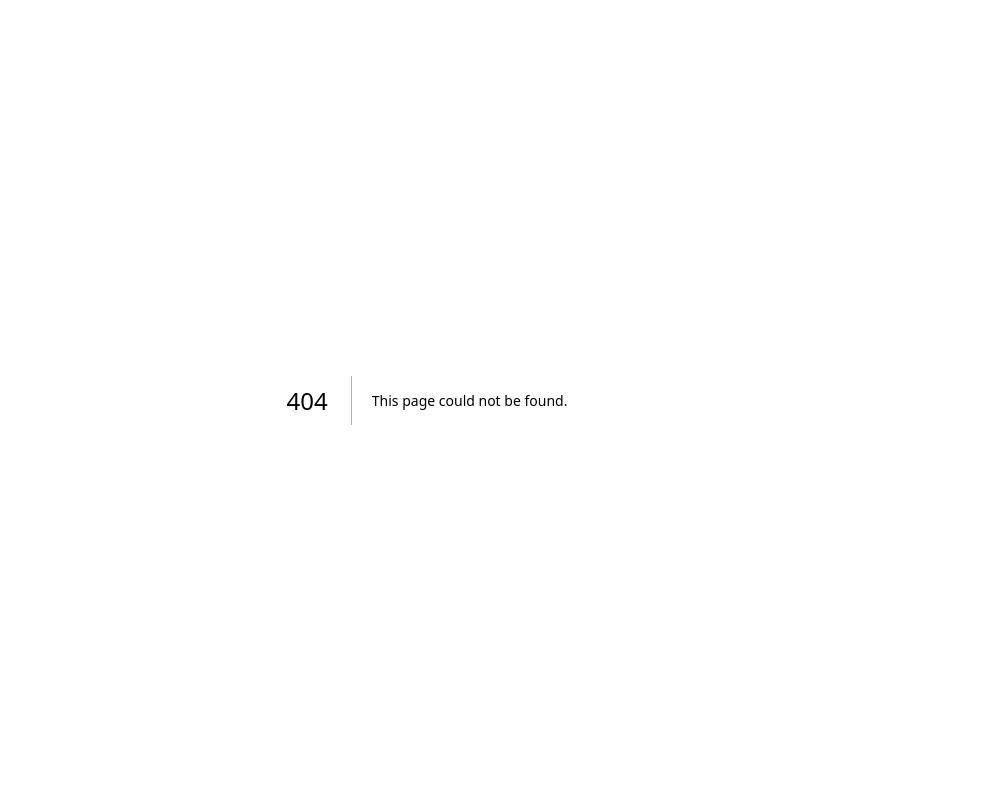
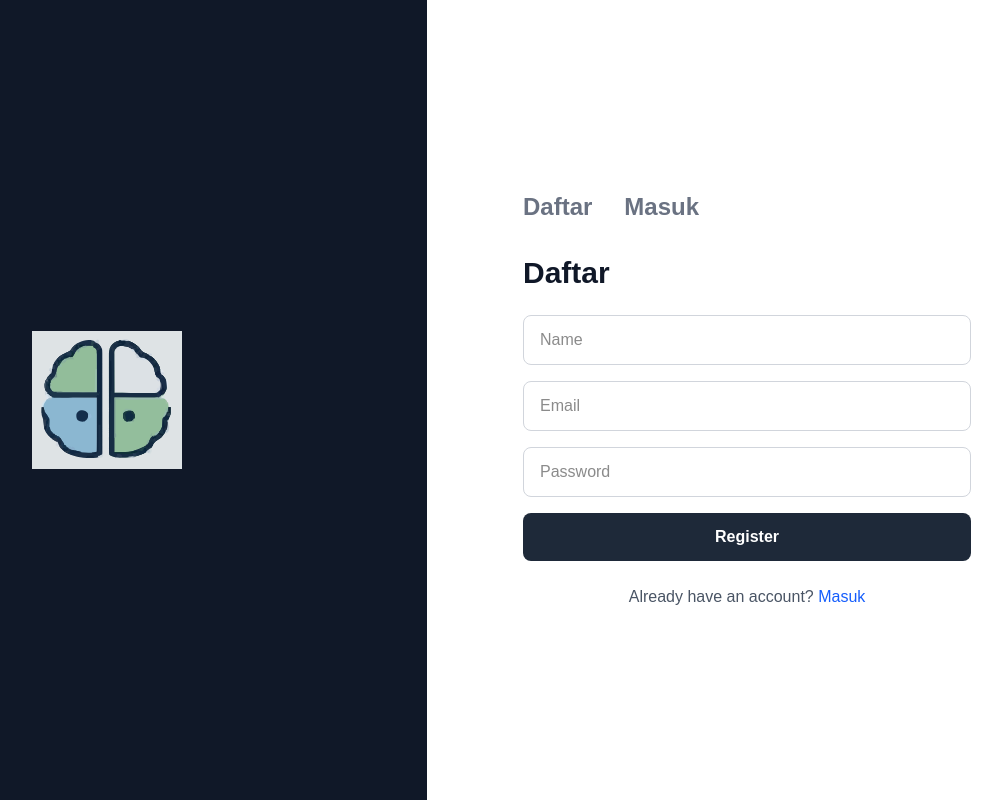
Before and after one commit to leentasan/Neuroflash, a Next.js app in the folder frontend/: page /signup in a window 1280 px wide. Before the commit this address had no page. Shown: the whole page, without its empty margins (213-1215 px from the left). Built offline with nearby package versions, Linux system fonts and the light colour scheme.

Commit message:
signup page

```diff
--- /dev/null
+++ b/frontend/src/app/(auth)/signup/page.tsx
@@ -0,0 +1,116 @@
+// src/app/(auth)/signup/page.tsx
+'use client';
+
+import { useState } from 'react';
+import { useRouter } from 'next/navigation';
+import { supabase } from '../../../lib/supabaseClient'; // Adjust path if necessary
+import Link from 'next/link';
+
+export default function SignupPage() {
+  const [name, setName] = useState(''); // "Name" field from Figma
+  const [email, setEmail] = useState('');
+  const [password, setPassword] = useState('');
+  const [loading, setLoading] = useState(false);
+  const [error, setError] = useState<string | null>(null);
+  const [message, setMessage] = useState<string | null>(null); // For success messages
+  const router = useRouter();
+
+  const handleSignup = async (e: React.FormEvent) => {
+    e.preventDefault();
+    setLoading(true);
+    setError(null);
+    setMessage(null);
+
+    try {
+      const { data, error: signUpError } = await supabase.auth.signUp({
+        email,
+        password,
+        // If you want to pass 'name' to Supabase, you'd use options.data,
+        // but your backend currently only uses email/password for auth.signUp.
+        // The 'name' would typically be stored in your custom 'User' table
+        // after successful auth.signUp if your backend allowed it.
+      });
+
+      if (signUpError) {
+        setError(signUpError.message);
+      } else if (data.user && data.session) {
+        setMessage('Sign up successful! Redirecting to dashboard...');
+        router.push('/dashboard'); // Redirect to dashboard if session immediately available
+      } else {
+        // This case handles when email confirmation is required but no session is returned immediately
+        setMessage('Sign up successful! Please check your email for a verification link.');
+        // Optionally redirect to a confirmation message page or login
+        // router.push('/login?message=check_email');
+      }
+    } catch (err: unknown) {
+      if (err instanceof Error) {
+        setError(err.message || 'An unexpected error occurred during signup.');
+      } else {
+        setError('An unexpected error occurred during signup.');
+      }
+      console.error('Signup error:', err);
+    } finally {
+      setLoading(false);
+    }
+  };
+
+  return (
+    <div className="flex flex-col">
+      <h1 className="text-3xl font-bold mb-6 text-gray-900">Daftar</h1> {/* Signup Title */}
+      <form onSubmit={handleSignup} className="space-y-4">
+        <div>
+          <label htmlFor="name" className="sr-only">Name</label>
+          <input
+            id="name"
+            type="text"
+            placeholder="Name"
+            value={name}
+            onChange={(e) => setName(e.target.value)}
+            className="w-full px-4 py-3 border border-gray-300 rounded-lg focus:outline-none focus:ring-2 focus:ring-blue-500"
+          />
+        </div>
+        <div>
+          <label htmlFor="email" className="sr-only">Email</label>
+          <input
+            id="email"
+            type="email"
+            placeholder="Email"
+            value={email}
+            onChange={(e) => setEmail(e.target.value)}
+            required
+            className="w-full px-4 py-3 border border-gray-300 rounded-lg focus:outline-none focus:ring-2 focus:ring-blue-500"
+          />
+        </div>
+        <div>
+          <label htmlFor="password" className="sr-only">Password</label>
+          <input
+            id="password"
+            type="password"
+            placeholder="Password"
+            value={password}
+            onChange={(e) => setPassword(e.target.value)}
+            required
+            className="w-full px-4 py-3 border border-gray-300 rounded-lg focus:outline-none focus:ring-2 focus:ring-blue-500"
+          />
+        </div>
+        {error && <p className="text-red-500 text-sm">{error}</p>}
+        {message && <p className="text-green-600 text-sm">{message}</p>}
+        <button
+          type="submit"
+          disabled={loading}
+          className="w-full bg-gray-800 text-white py-3 rounded-lg font-semibold hover:bg-gray-700 transition-colors disabled:opacity-50 disabled:cursor-not-allowed"
+        >
+          {loading ? 'Registering...' : 'Register'}
+        </button>
+      </form>
+      <div className="mt-6 text-center">
+        <p className="text-gray-600">
+          Already have an account?{' '}
+          <Link href="/login" className="text-blue-600 hover:underline">
+            Masuk
+          </Link>
+        </p>
+      </div>
+    </div>
+  );
+}
```
